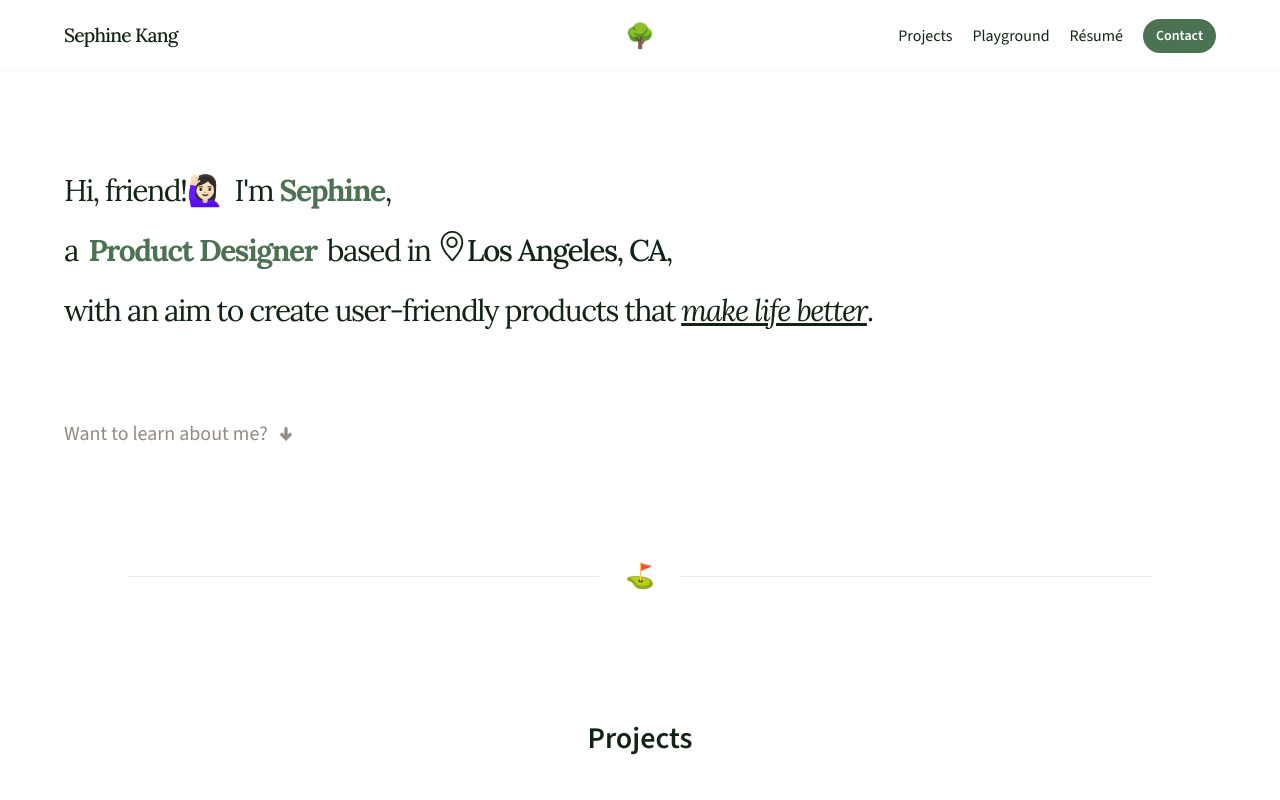
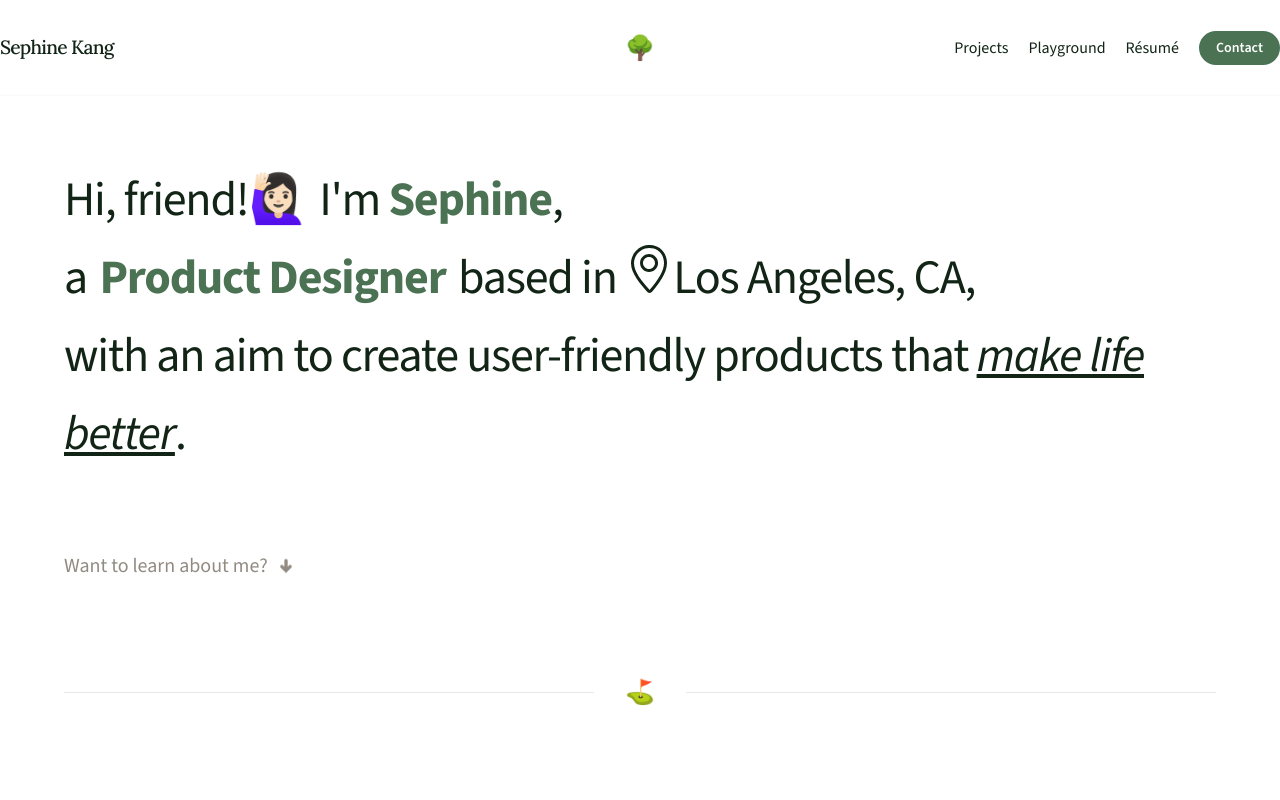
Before and after one commit to sephinek/sephine-portfolio, a React (Vite) app: page / in a window 1280 px wide. Shown: the top 800 px of the page. Built offline with nearby package versions, Linux system fonts and the light colour scheme.

Commit message:
fixed layout

```diff
--- a/src/App.jsx
+++ b/src/App.jsx
@@ -28,7 +28,7 @@ function App() {
   return (
     <>
       <Header />
-      <main className="max-w-7xl mx-auto pt-20">
+      <main className="max-w-7xl mx-auto pt-24">
         <Outlet />
       </main>
       <Footer />
--- a/src/components/Button.jsx
+++ b/src/components/Button.jsx
@@ -4,7 +4,7 @@ export default function Button({ to, label, w, py }) {
   return (
     <Link
       to={to}
-      className={`rounded-full ${w ? w : 'px-3'} ${
+      className={`rounded-full ${w ? w : 'px-4'} ${
         py ? py : 'py-[6px]'
       } cursor-pointer ${
         label === 'Contact' ? 'bg-primary' : 'bg-black'
--- a/src/components/Hero.jsx
+++ b/src/components/Hero.jsx
@@ -3,8 +3,8 @@ import { TiArrowDownThick } from 'react-icons/ti';
 
 export default function Hero() {
   return (
-    <section className="py-20 px-16 flex flex-col gap-20  cursor-default">
-      <h2 className="flex flex-col text-3xl font-display leading-loose tracking-tighter">
+    <section className="py-16 px-16 flex flex-col gap-20 cursor-default">
+      <h2 className="flex flex-col text-5xl leading-relaxed tracking-tight">
         <div className="flex gap-3">
           <span className="transition-all duration-350 ease-in-out hover:-rotate-4">
             Hi, friend!🙋🏻‍♀️
--- a/src/components/ProjectItem.jsx
+++ b/src/components/ProjectItem.jsx
@@ -17,7 +17,7 @@ export default function ProjectItem({
         } flex items-center justify-center`}
       >
         <div
-          className={`-z-10 absolute w-[360px] h-[360px] rounded-full ${circleColor} shadow-xl`}
+          className={`-z-10 absolute w-[440px] h-[440px] rounded-full ${circleColor} shadow-xl`}
         ></div>
         <img className="w-[90%] h-auto rounded-[33px]" src={img} alt={alt} />
       </div>
--- a/src/components/shared/Divider.jsx
+++ b/src/components/shared/Divider.jsx
@@ -1,6 +1,6 @@
 export default function Divider({ icon }) {
   return (
-    <section className="flex items-center justify-between w-[80%] mx-auto my-8">
+    <section className="flex items-center justify-between w-6xl mx-auto my-8">
       <div className="border-b-[1px] border-lightgrey w-[46%]"></div>
       <span className="text-2xl">{icon}</span>
       <div className="border-b-[1px] border-lightgrey w-[46%]"></div>
--- a/src/components/shared/Header.jsx
+++ b/src/components/shared/Header.jsx
@@ -4,12 +4,12 @@ import NavBar from './NavBar';
 
 export default function Header() {
   return (
-    <header className="fixed backdrop-blur-md h-18 w-full border-b-[1px] border-b-gray-50 z-50">
-      <div className="flex justify-between items-center h-full max-w-6xl mx-auto relative">
+    <header className="fixed backdrop-blur-md h-24 w-full border-b-[1px] border-b-gray-50 z-50">
+      <div className="flex justify-between items-center h-full max-w-7xl mx-auto relative">
         <Logo />
         <Link
           to="/"
-          className="text-2xl absolute left-[50%] -translate-x-[50%] "
+          className="text-2xl absolute left-[50%] -translate-x-[50%] transition-all duration-200 ease-in-out hover:scale-110"
         >
           🌳
         </Link>
```
